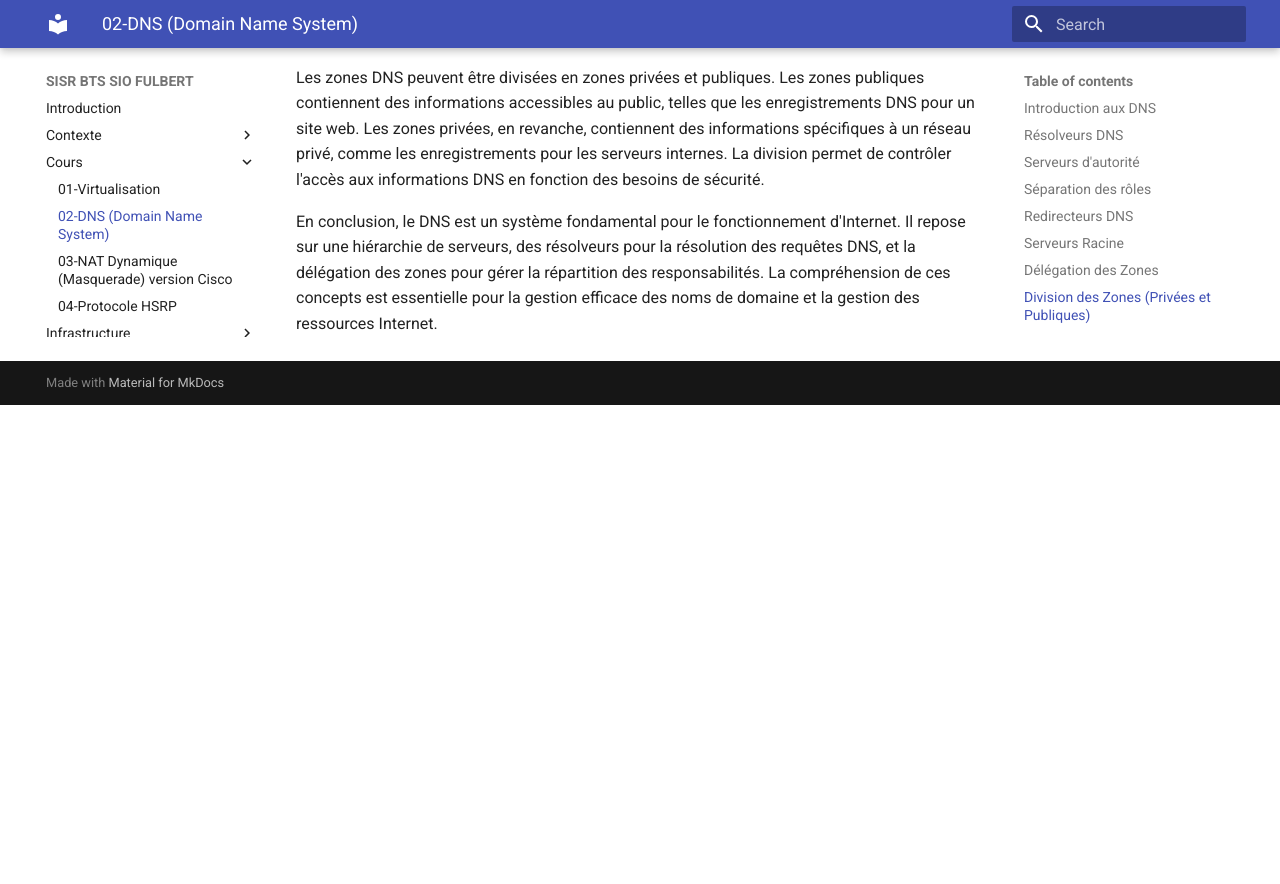
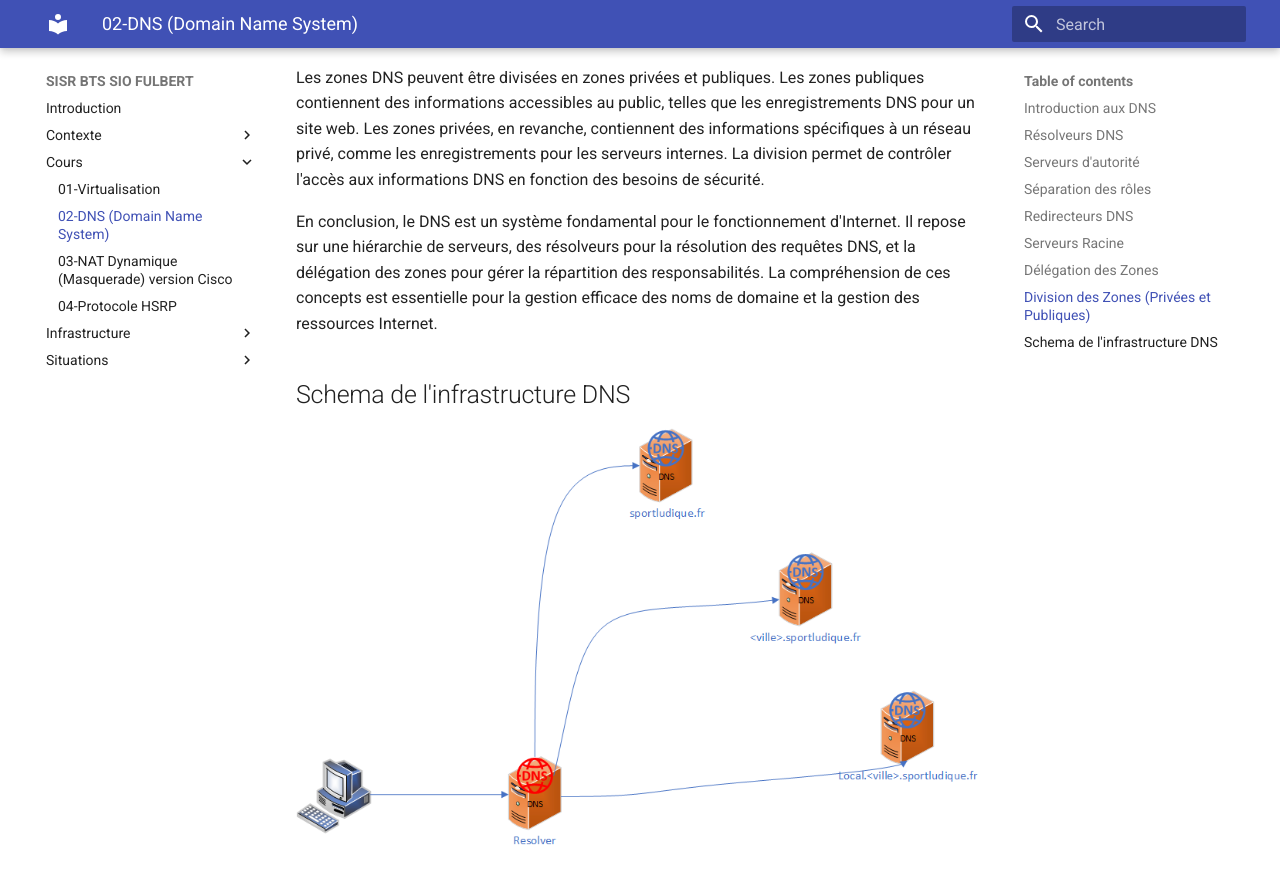
Before and after one commit to lmeryFulbert/sisrsiofulbert.github.io, an MkDocs documentation site: the page built from docs/cours/02-dns.md, in a window 1280 px wide and 900 px high, scrolled down 2908 px. Shown: the top 884 px of the window. Built offline with MkDocs 1.6.1 and Material for MkDocs 9.7.7, drawn with Linux system fonts in a browser that asks for light colours; before the commit the page ends 3313 px from its top, so only the background shows below that.

Commit message:
add schema dns

```diff
--- a/docs/cours/02-dns.md
+++ b/docs/cours/02-dns.md
@@ -91,3 +91,7 @@
 Les zones DNS peuvent être divisées en zones privées et publiques. Les zones publiques contiennent des informations accessibles au public, telles que les enregistrements DNS pour un site web. Les zones privées, en revanche, contiennent des informations spécifiques à un réseau privé, comme les enregistrements pour les serveurs internes. La division permet de contrôler l'accès aux informations DNS en fonction des besoins de sécurité.
 
 En conclusion, le DNS est un système fondamental pour le fonctionnement d'Internet. Il repose sur une hiérarchie de serveurs, des résolveurs pour la résolution des requêtes DNS, et la délégation des zones pour gérer la répartition des responsabilités. La compréhension de ces concepts est essentielle pour la gestion efficace des noms de domaine et la gestion des ressources Internet.
+
+## Schema de l'infrastructure DNS
+
+![](../medias/cours/dns/dns.png)
```
Also changed, not shown: docs/medias/cours/dns/dns.png (added).
